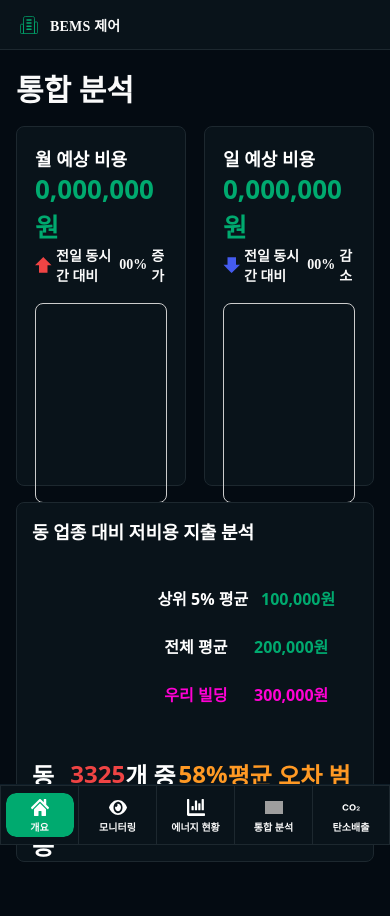
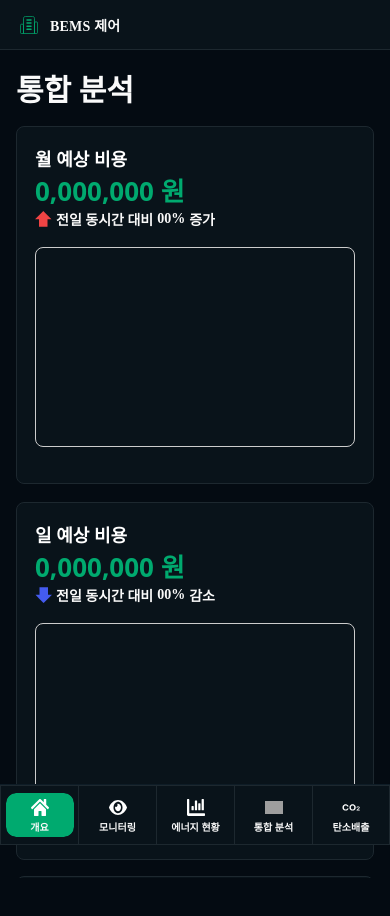
Before and after one commit to htaek2/three_zem, a React (Vite) app: page /analysis in a window 390 px wide. Shown: the top 916 px of the page. Built offline with nearby package versions, Linux system fonts and the light colour scheme; grey boxes are pictures that could not be loaded.

Commit message:
setcurrentpage - 테두리 적용

```diff
--- a/src/App.jsx
+++ b/src/App.jsx
@@ -55,6 +55,8 @@ function App() {
             href="/overview"
             data-key="overview"
             aria-label="개요"
+            onClick={() => setCurrentPage("overview")}
+
           >
             <div className="icon-wrapper">
               <img
@@ -73,6 +75,7 @@ function App() {
             href="/monitoring"
             data-key="monitoring"
             aria-label="모니터링"
+            onClick={() => setCurrentPage("monitoring")}
           >
             <div className="icon-wrapper">
               <img
@@ -91,6 +94,7 @@ function App() {
             href="/condition"
             data-key="condition"
             aria-label="에너지 현황"
+            onClick={() => setCurrentPage("condition")}
           >
             <div className="icon-wrapper">
               <img
@@ -109,6 +113,7 @@ function App() {
             href="/analysis"
             data-key="analysis"
             aria-label="통합 분석"
+            onClick={() => setCurrentPage("analysis")}
           >
             <div className="icon-wrapper">
               <img
@@ -127,6 +132,7 @@ function App() {
             href="/emission"
             data-key="emission"
             aria-label="탄소배출"
+            onClick={() => setCurrentPage("emission")}
           >
             <div className="icon-wrapper">
               <img
--- a/src/css/analysis.css
+++ b/src/css/analysis.css
@@ -490,11 +490,12 @@ width: 100%;
 .Monthly-usage-summary {
   width: 100%;
   display: flex;
+  flex-direction: column;
   gap: 18px;
 }
 
 .Monthly-usage-summary section {
-  height: 360px;
+  height: 100%;
   font-size: 14px;
   font-weight: bold;
 }
@@ -508,7 +509,7 @@ width: 100%;
 }
 
 .monthly-usage-summary-item {
-  width: calc((100% - 18px) / 2); /* 전체에서 gap 빼고 2등분 */
+ width: 100%;
   height: 200px;
   padding: 18px;
   box-sizing: border-box;
@@ -551,6 +552,17 @@ width: 100%;
   font-weight: 700;
   color: #ffffff;
 }
+
+.ranking_distribution > h3{
+ font-size: 20px;
+     color: #FFFFFF;
+    margin-top: 35px;
+    display: flex;
+    justify-content: space-evenly;
+    font-weight: 800;
+}
+
+
 
 .analysis_Right > h2 {
   font-size: 18px;
@@ -661,14 +673,6 @@ width: 100%;
   color : #FF00D4;
 
 }
-.ranking_distribution > h3{
- font-size: clamp(24px, 1.7vw, 32px);
-     color: #FFFFFF;
-    margin-top: 35px;
-    display: flex;
-    justify-content: space-evenly;
-    font-weight: 800;
-}
 
 
 
@@ -689,5 +693,232 @@ width: 100%;
 }
 
 /* 초소형 모바일 (360px 이하) */
-@media all and (max-width: 360px) {
+@media all and (max-width: 424px) {
+      .analysis_Main {
+ display: flex;
+        justify-content: flex-start;
+        align-items: center;
+        width: 100%;
+        max-width: 1888px;
+        height: 736px;
+        gap: 18px;
+        flex-direction: column;
 }
+
+.analysis_Main > div:first-child,
+.analysis_Main > div:nth-child(2) {
+width: 100%;
+  border-radius: 8px;
+  box-sizing: border-box;
+  display: flex;
+  flex-direction: column;
+  gap: 16px;
+}
+
+.analysis_Main > div:nth-child(2) {
+  padding: 18px;
+  background-color: #09131a;
+  border: 1px solid #1d282f;
+  height: 100%;
+}
+
+.Monthly-usage-summary {
+  width: 100%;
+  display: flex;
+  flex-direction: column;
+  gap: 18px;
+}
+
+.Monthly-usage-summary section {
+  height: 100%;
+  font-size: 14px;
+  font-weight: bold;
+}
+
+.monthly-usage-graph {
+  width: 100%;
+  height: 431px;
+  font-size: 14px;
+  font-weight: bold;
+  border: 1px solid #ccc;
+}
+
+.monthly-usage-summary-item {
+ width: 100%;
+  height: 200px;
+  padding: 18px;
+  box-sizing: border-box;
+  border-radius: 8px;
+  background-color: #09131a;
+  border: 1px solid #1d282f;
+}
+
+.monthly-usage-summary-item h2 {
+  font-size: 18px;
+  font-weight: 700;
+  color: #ffffff;
+}
+
+.monthly-usage-summary-item h3 {
+  font-size: 26px;
+  font-weight: 800;
+  color: #00aa6f;
+}
+
+.monthly-usage-graph {
+  width: 100%;
+  height: 200px;
+  border: 1px solid #ccc;
+  border-radius: 8px;
+  margin: 18px auto;
+}
+
+.ranking_distribution {
+  width: 100%;
+  height: 360px;
+  background-color: #09131a;
+  border: 1px solid #1d282f;
+  border-radius: 8px;
+  padding: 15px;
+}
+
+.ranking_distribution > h2 {
+  font-size: 18px;
+  font-weight: 700;
+  color: #ffffff;
+}
+
+.ranking_distribution > h3{
+ font-size: 14px;
+     color: #FFFFFF;
+    margin-top: 35px;
+    display: flex;
+    justify-content: space-evenly;
+    font-weight: 800;
+}
+
+
+
+.analysis_Right > h2 {
+  font-size: 18px;
+  font-weight: 700;
+  color: #ffffff;
+  margin-bottom: 18px;
+}
+.alert_banner1,
+.alert_banner2,
+.alert_banner3 {
+  border-radius: 10px;
+  height: 85px;
+  padding: 14px;
+  display: flex;
+  flex-direction: row;
+  align-items: center;
+  justify-content: space-between;
+}
+
+.alert_banner1 h3,
+.alert_banner2 h3,
+.alert_banner3 h3 {
+  font-size: 14px;
+  color: #ffffff;
+  font-weight: 700;
+}
+
+.alert_banner1 span,
+.alert_banner2 span,
+.alert_banner3 span {
+  font-size: 10px;
+  color: #868686;
+}
+
+.alert_banner1 > div:nth-child(2),
+.alert_banner2 > div:nth-child(2),
+.alert_banner3 > div:nth-child(2) {
+  width: 40px;
+  height: 40px;
+  border-radius: 50%;
+  flex-shrink: 0;
+}
+
+/* ===== 타입별 고유 스타일 (배경색/테두리만) ===== */
+.alert_banner1 {
+  background: #0f2b29;
+  border: 1px solid #106963;
+}
+
+.alert_banner2 {
+  background: #13243b;
+  border: 1px solid #154691;
+}
+
+.alert_banner3 {
+  background: rgba(251, 44, 54, 0.3);
+  border: 1px solid #fb2c36;
+}
+
+
+.ranking_distribution_graph{
+    width: 100%;
+    height: 160px;
+    margin-top: 18px;
+}
+
+
+.industry-comparison-container{
+    width: 90%;
+    height: 100%;
+
+    margin: 0 auto;
+    border-radius: 10px;
+    display: flex;
+}
+
+
+.industry-comparison-bar {
+    width: 35%;
+    height: 100%;
+
+}
+.industry-benchmark-list {
+    width: 65%;
+    height: 100%;
+    display: flex;
+    flex-direction: column;
+    justify-content: space-evenly;
+
+}
+
+.industry-benchmark-item {
+    font-size: 16px;
+    color: #FFFFFF;
+    margin-top: 8px;
+    display: flex;
+    justify-content: space-evenly;
+    font-weight: 800;
+    display: flex;
+    justify-content: space-around;
+}
+
+#industry_benchmark_value {
+    color : #00AA6F;
+}
+
+.highlight {
+  color : #FF00D4;
+
+}
+
+#industry_count {
+    color: #EF4444;
+}
+
+#industry_rate {
+    color: #FF9924;
+}
+
+#industry_message {
+    color: #FF9924;
+}
+
+}
```
